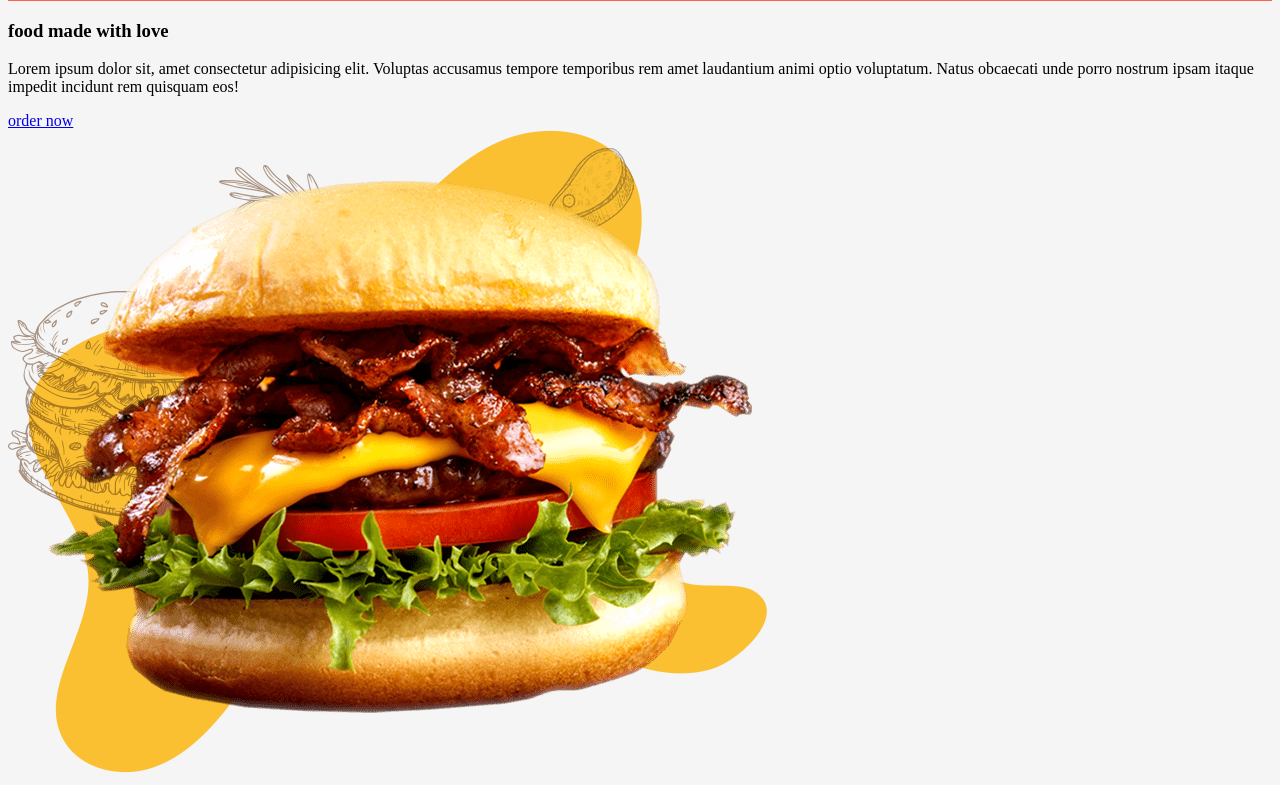
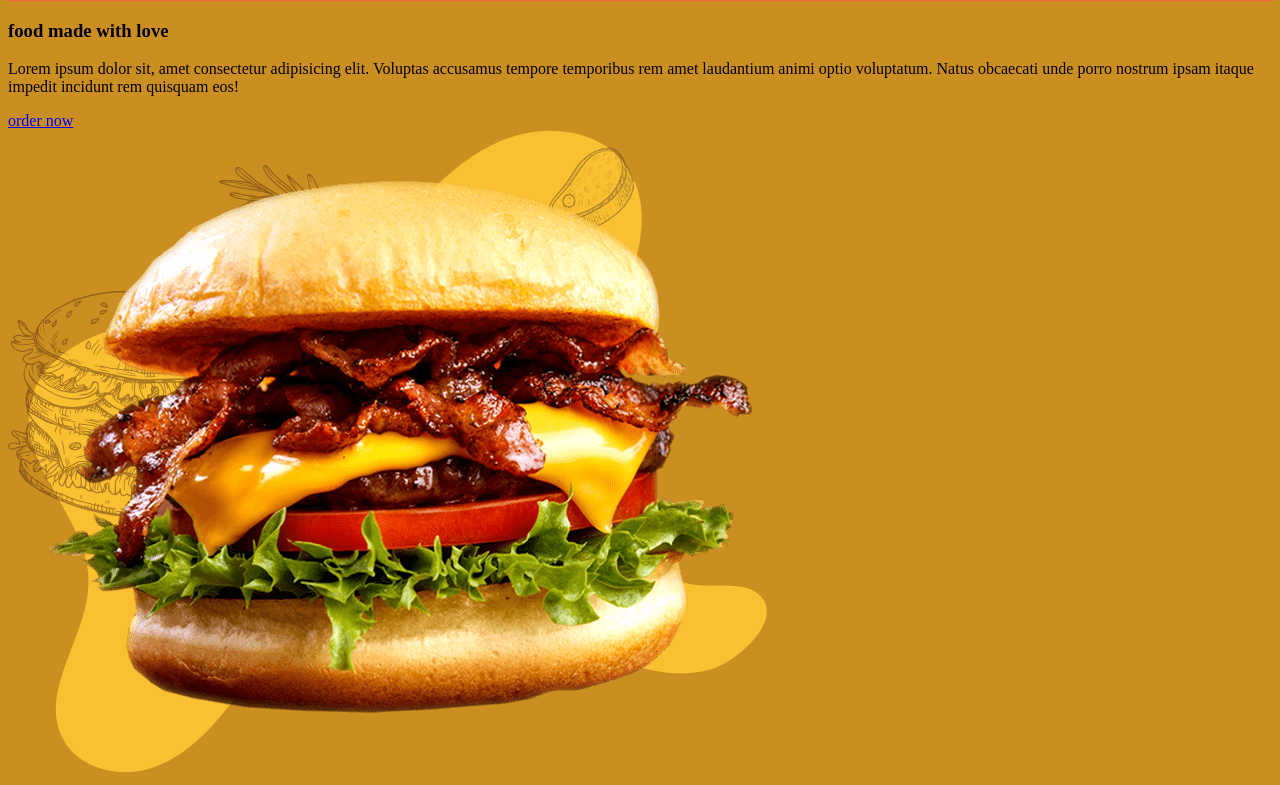
Before and after one commit to salilgupta332/Speedy-Bites, a Django app: page / in a window 1280 px wide. Shown: the part 431-1216 px from the top of the page. Run offline with Django 5.2, Linux system fonts and the light colour scheme; parts of the project's set-up code (start-up, migrations or seed data) failed here and were passed over.

Commit message:
Lading page  updated

```diff
--- a/core/templates/landing.html
+++ b/core/templates/landing.html
@@ -5,7 +5,11 @@
   <head>
     <meta charset="UTF-8" />
     <title>Speedy Bites</title>
-    <link rel="stylesheet" type="text/css" href="{% static 'css/landing_page.css' %}" />
+    <link
+      rel="stylesheet"
+      type="text/css"
+      href="{% static 'css/landing_page.css' %}"
+    />
   </head>
   <body>
     <header class="header">
--- a/static/css/landing_page.css
+++ b/static/css/landing_page.css
@@ -1,5 +1,5 @@
 body {
-  background-color: #f5f5f5;
+  background-color: rgb(203, 143, 33);
 }
 .header {
   background-color: #ff6347;
```
